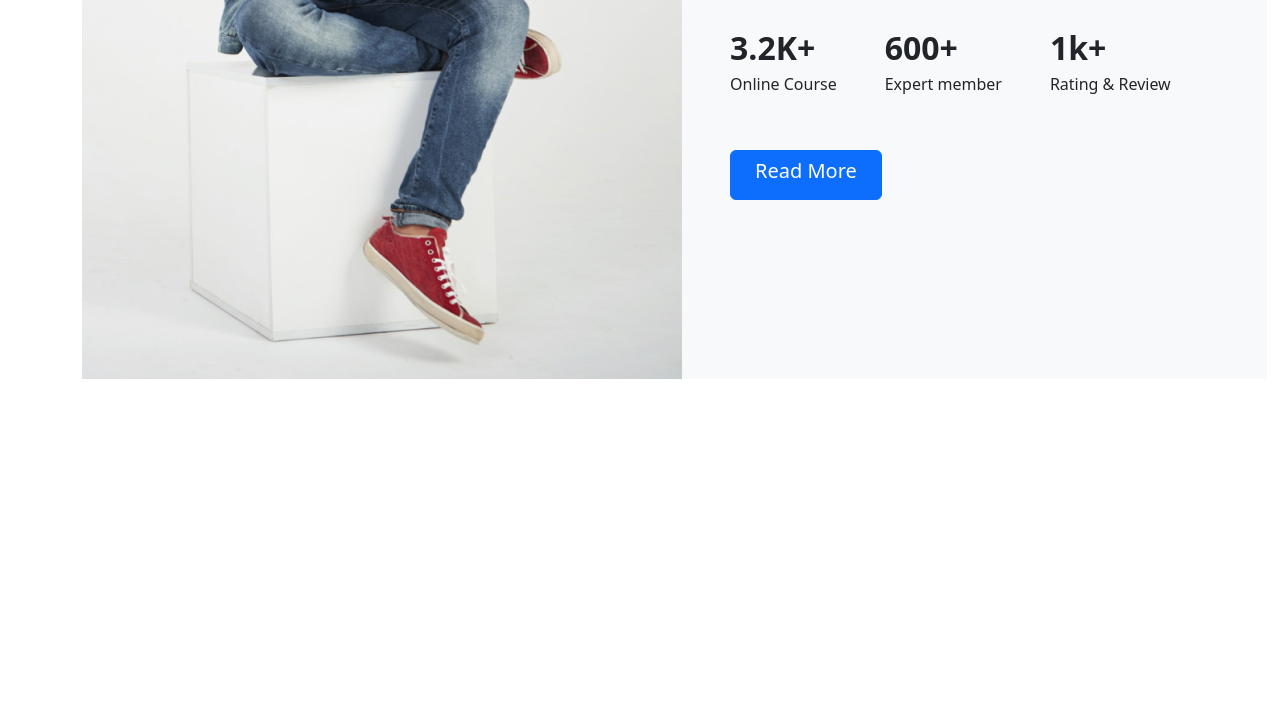
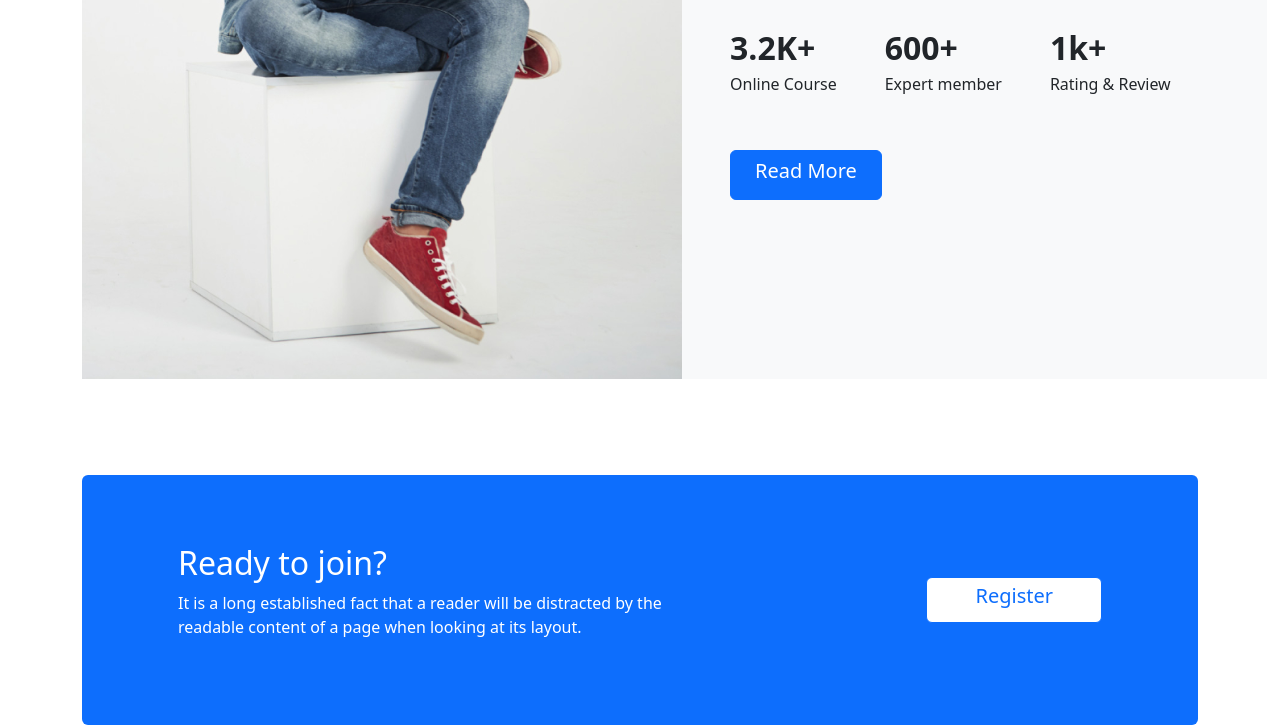
Before and after one commit to Tanmoysana/Digital-learning-website, a plain HTML site: page index.html in a window 1280 px wide. Shown: the part 2250-2975 px from the top of the page. Before the commit the page ends 2725 px from the top, so only its background shows below. Drawn offline with nearby package versions, Linux system fonts and the light colour scheme.

Commit message:
register section end

```diff
--- /dev/null
+++ b/css/style.css
@@ -0,0 +1,3 @@
+.heights{
+    height: 250px;
+}
--- a/index.html
+++ b/index.html
@@ -6,6 +6,8 @@
     <title>Digital learning website</title>
     <!-- botstrap link -->
     <link href="https://cdn.jsdelivr.net/npm/bootstrap@5.2.0/dist/css/bootstrap.min.css" rel="stylesheet" integrity="sha384-gH2yIJqKdNHPEq0n4Mqa/HGKIhSkIHeL5AyhkYV8i59U5AR6csBvApHHNl/vI1Bx" crossorigin="anonymous">
+    <!-- css link -->
+    <link rel="stylesheet" href="css/style.css">
   </head>
   <body>
     <!-- header started -->
@@ -237,6 +239,17 @@
             </div>
         </section>
         <!-- rating section end -->
+        <!-- register section start -->
+        <section class="d-flex align-items-center justify-content-between bg-primary rounded heights">
+            <div class=" ps-5 ms-5 w-50  ">
+                <h2 class="text-white">Ready to join?</h2>
+                <p class="text-white">It is a long established fact that a reader will be distracted by the readable content of a page when looking at its layout.</p>
+            </div>
+            <div  class=" pe-5 me-5 ">
+                <button type="button" class=" bg-white btn btn-primary px-5 "> <p class="h5 text-primary ">Register</p> </button>
+            </div>
+        </section>
+        <!-- register section end -->
     </main>
     <!-- main content end -->
     <!-- javascript link -->
```
